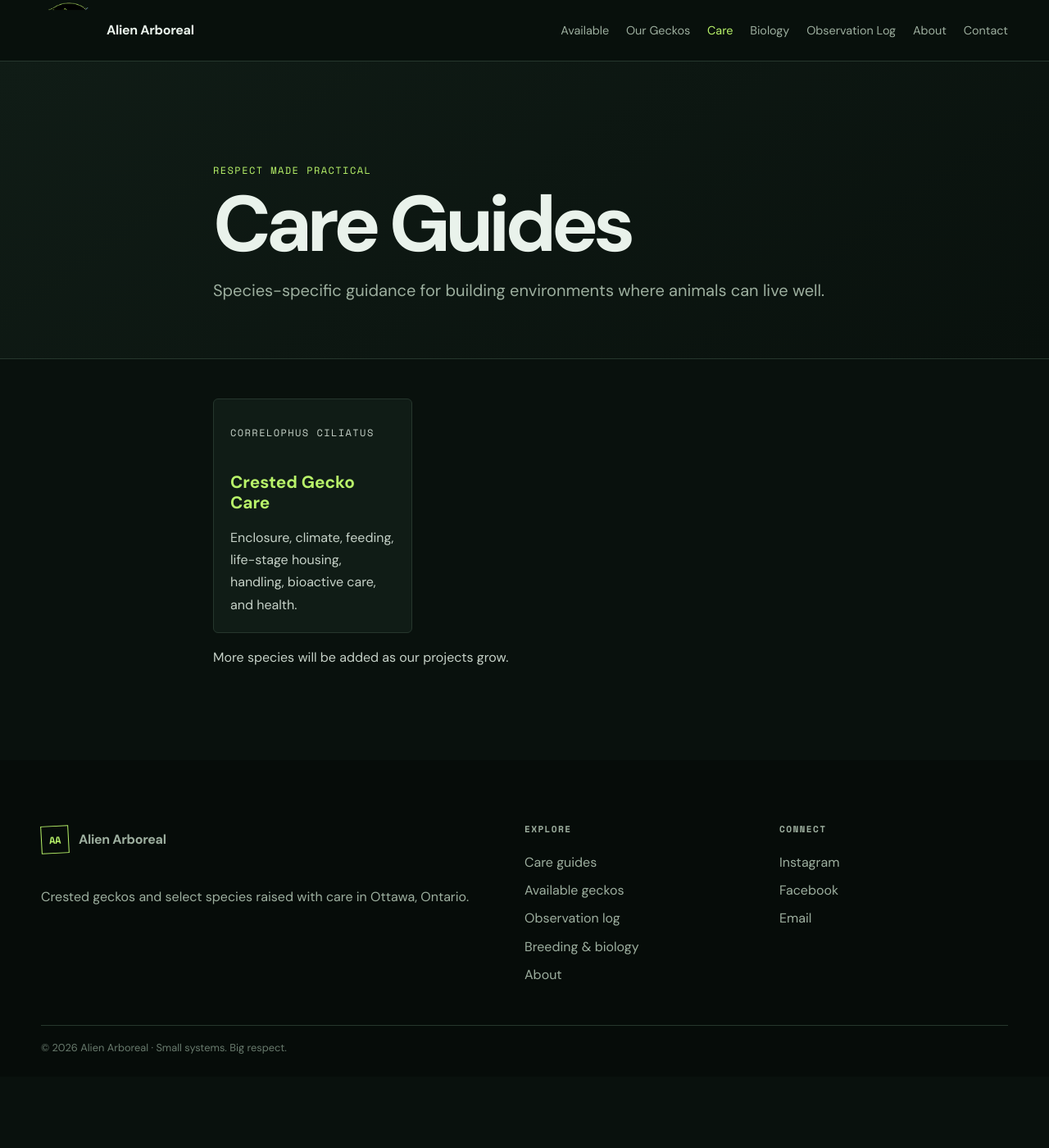
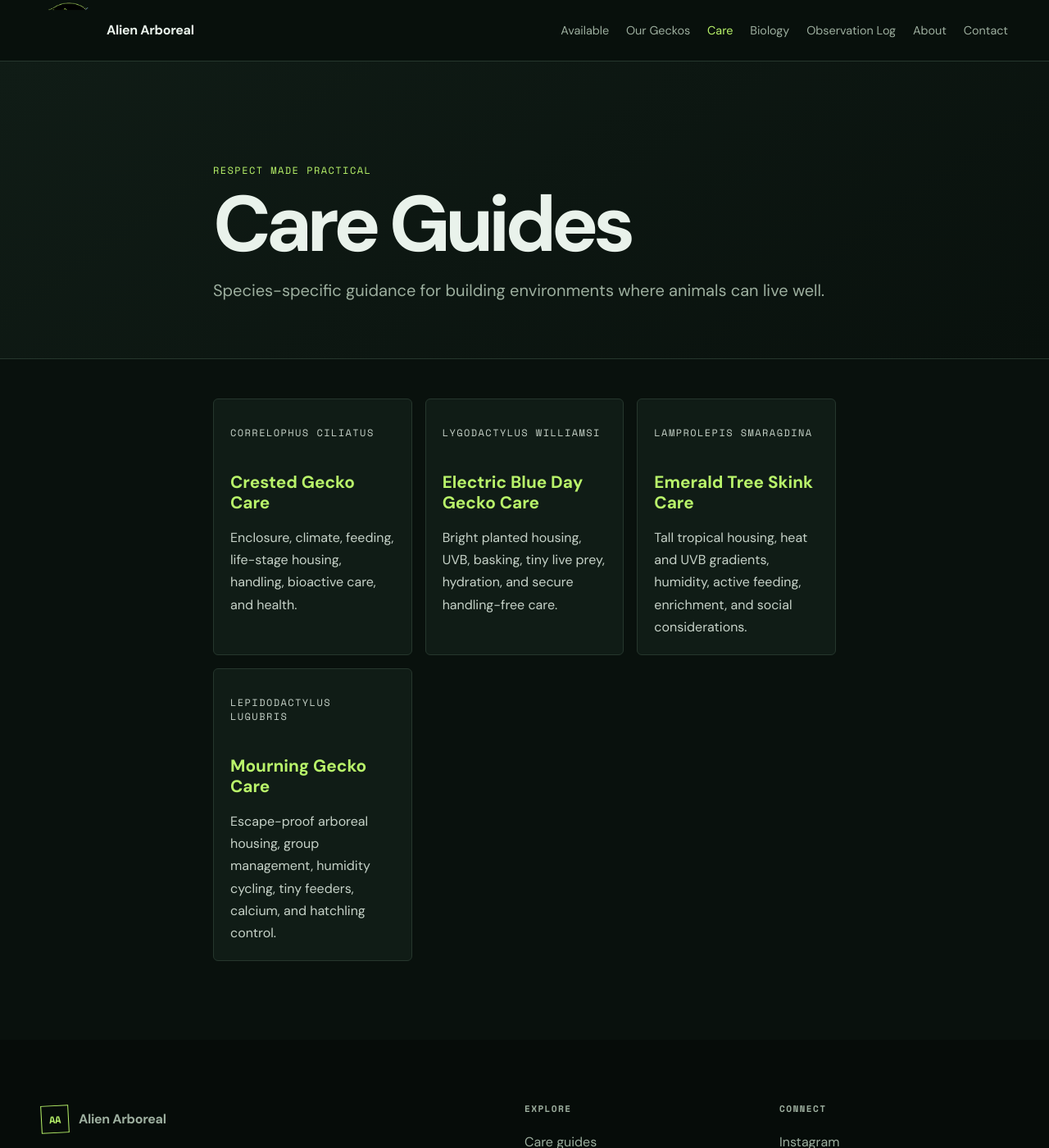
Before and after one commit to SavannahSidle/AlienArboreal, a Jekyll site: the page built from care.md, in a window 1280 px wide and 1400 px high. Shown: the whole window at 82% size. Built offline with Jekyll 4.4.1, drawn with Linux system fonts in a browser that asks for light colours.

Commit message:
Add new species care guides

```diff
--- a/care.md
+++ b/care.md
@@ -14,6 +14,28 @@ permalink: /care/
       <p class="card-summary">Enclosure, climate, feeding, life-stage housing, handling, bioactive care, and health.</p>
     </div>
   </a>
+
+  <a class="card" href="{{ '/care/lygodactylus-williamsi/' | relative_url }}">
+    <div class="card-body">
+      <p class="eyebrow">Lygodactylus williamsi</p>
+      <h2 class="card-title">Electric Blue Day Gecko Care</h2>
+      <p class="card-summary">Bright planted housing, UVB, basking, tiny live prey, hydration, and secure handling-free care.</p>
+    </div>
+  </a>
+
+  <a class="card" href="{{ '/care/emerald-tree-skink/' | relative_url }}">
+    <div class="card-body">
+      <p class="eyebrow">Lamprolepis smaragdina</p>
+      <h2 class="card-title">Emerald Tree Skink Care</h2>
+      <p class="card-summary">Tall tropical housing, heat and UVB gradients, humidity, active feeding, enrichment, and social considerations.</p>
+    </div>
+  </a>
+
+  <a class="card" href="{{ '/care/mourning-gecko/' | relative_url }}">
+    <div class="card-body">
+      <p class="eyebrow">Lepidodactylus lugubris</p>
+      <h2 class="card-title">Mourning Gecko Care</h2>
+      <p class="card-summary">Escape-proof arboreal housing, group management, humidity cycling, tiny feeders, calcium, and hatchling control.</p>
+    </div>
+  </a>
 </div>
-
-More species will be added as our projects grow.
```
